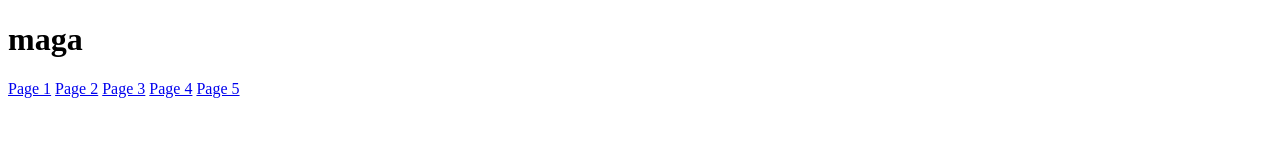
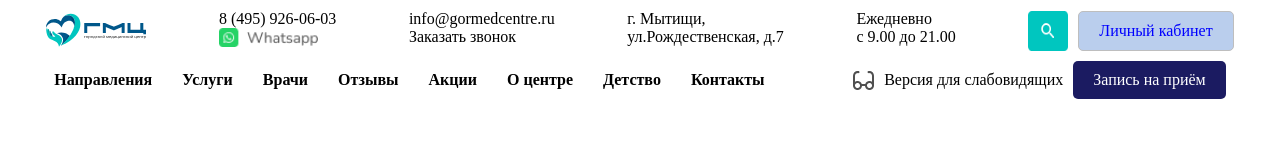
Before and after one commit to karimovmuhamadali91-arch/home-work-17, a plain HTML site: page index.html in a window 1280 px wide. Drawn offline with Linux system fonts and the light colour scheme.

Commit message:
box1 dob kadm

```diff
--- a/index.html
+++ b/index.html
@@ -5,16 +5,52 @@
     <meta charset="UTF-8">
     <meta name="viewport" content="width=device-width, initial-scale=1.0">
     <title>Document</title>
+    <link rel="stylesheet" href="./style.css">
 </head>
 
 <body>
-    <h1>maga</h1>
-    <a href="./index.html">Page 1</a>
-    <a href="./Zuhurwo/z.html">Page 2</a>
-    <a href="./maga/m.html">Page 3</a>
-    <a href="./rahmatullo/r.html">Page 4</a>
-    <a href="./barakatulo/b.html">Page 5</a>
 
+    <div class="box1">
+        <div class="div1">
+            <img src="./img/logo.svg" alt="" width="100px">
+            <div>
+                <p>8 (495) 926-06-03</p><img src="./img/Whatsapp.png" alt="" width="100px">
+            </div>
+            <div>
+                <p>info@gormedcentre.ru</p>
+                <p>Заказать звонок</p>
+            </div>
+            <div>
+                <p>г. Мытищи, <br>
+                    ул.Рождественская, д.7</p>
+            </div>
+            <div>
+                <p>Ежедневно <br>
+                    с 9.00 до 21.00</p>
+            </div>
+            <div class="d1">
+                <img src="./img/search.png" alt="" width="40px" height="40px">
+                <p class="p1">Личный кабинет</p>
+            </div>
+        </div>
+        <div class="div2">
+            <div class="dv2">
+                <h4>Направления</h4>
+                <h4>Услуги</h4>
+                <h4>Врачи</h4>
+                <h4>Отзывы</h4>
+                <h4>Акции</h4>
+                <h4>O центре</h4>
+                <h4>Детство</h4>
+                <h4>Контакты</h4>
+            </div>
+            <div class="dv3">
+                <img src="./img/icon.png" alt="" >
+                <p>Версия для слабовидящих</p>
+                <p class="p2">Запись на приём</p>
+            </div>
+        </div>
+    </div>
 </body>
 
 </html>
--- a/style.css
+++ b/style.css
@@ -0,0 +1,44 @@
+* {
+    margin: 0;
+}
+.box1 {
+    padding: 10px;
+}
+.div1 {
+    display: flex;
+    justify-content: space-around;
+}
+.d1 {
+    display: flex;
+    justify-content: space-around;
+    align-items: center;
+    gap: 10px;
+}
+.p1 {
+    padding: 10px 20px;
+    border: 1px solid rgb(190, 190, 190);
+    background-color: rgb(186, 206, 237);
+    border-radius: 5px;
+    color: blue;
+}
+.div2 {
+    display: flex;
+    justify-content: space-around;
+    margin-top: 10px;
+}
+.dv2 {
+    display: flex;
+    align-items: center;
+    gap: 30px;
+}
+.dv3 {
+    display: flex;
+    align-items: center;
+    gap: 10px;
+}
+.p2 {
+    padding: 10px 20px;
+    background-color: rgb(27, 27, 97);
+    color: white;
+    border-radius: 5px;
+}
```
Also changed, not shown: img/Polygon 1.png (added), img/Whatsapp.png (added), img/icon.png (added), img/logo.svg (added), img/search.png (added).
